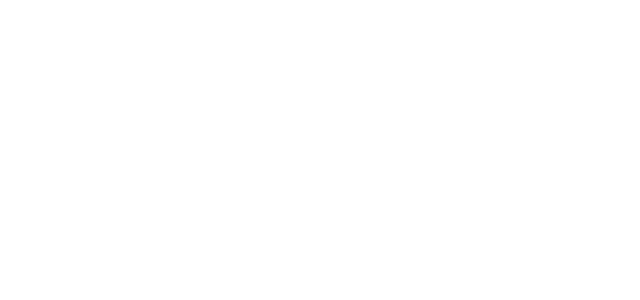
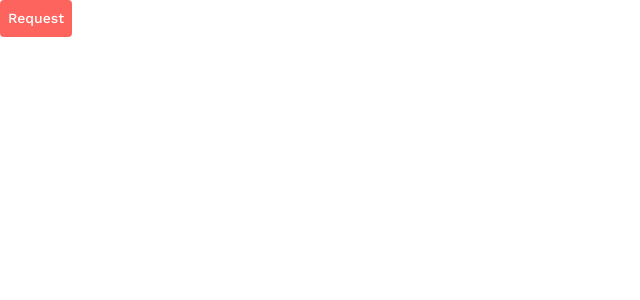
Before and after one commit to Gandrejko/shoes-shop, a Next.js app: page / in a window 1280 px wide. Shown: the top 300 px of the page, without its empty margins (0-640 px from the left). Built offline with nearby package versions, Linux system fonts and the light colour scheme.

Commit message:
+ add temp data to test hooks

```diff
--- a/src/pages/index.tsx
+++ b/src/pages/index.tsx
@@ -1,3 +1,44 @@
+import {Button} from '@/components/Button/Button';
+import usePostRequest from '@/hooks/usePostRequest';
+import {ResponseData} from '@/types';
+import {ProductAttributes} from '@/types/attributes';
+import {Data} from '@/types/entities';
+import {ProductRequest} from '@/types/requests';
+
+// TEMPORARY: For testing purposes only
+const body: ProductRequest = {
+  name: 'Nike Air Max 90',
+  description:
+    'Nike Air Max 90 is a classic shoe that has become very popular among sneakerheads. The shoe is made of leather and mesh, and has a rubber sole. The shoe is available in many different colors, and is a great shoe for everyday use.',
+  price: 240,
+  teamName: 'team-3',
+  images: [1526],
+  brand: 10,
+  categories: [5, 6],
+  color: 9,
+  userID: 395,
+  gender: 4,
+  sizes: [14, 15],
+};
+
 export default function Home() {
-  return <></>;
+  const {mutate} = usePostRequest<
+    ProductRequest,
+    ResponseData<Data<ProductAttributes>>
+  >({
+    endpoint: '/products/752',
+    onSuccess: data => {
+      console.log(data);
+    },
+  });
+
+  return (
+    <Button
+      onClick={() => {
+        mutate(body);
+      }}
+    >
+      Request
+    </Button>
+  );
 }
```
